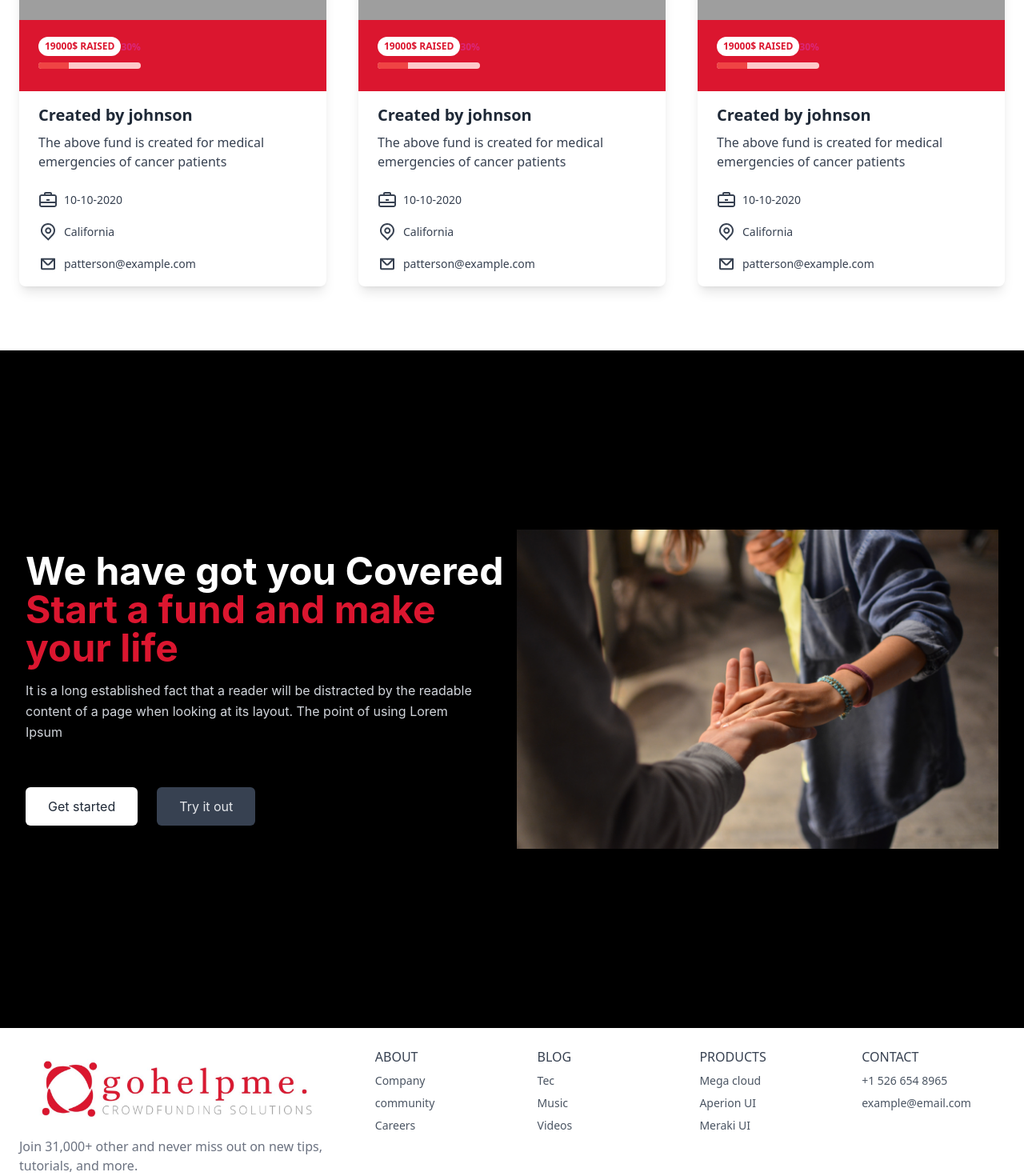
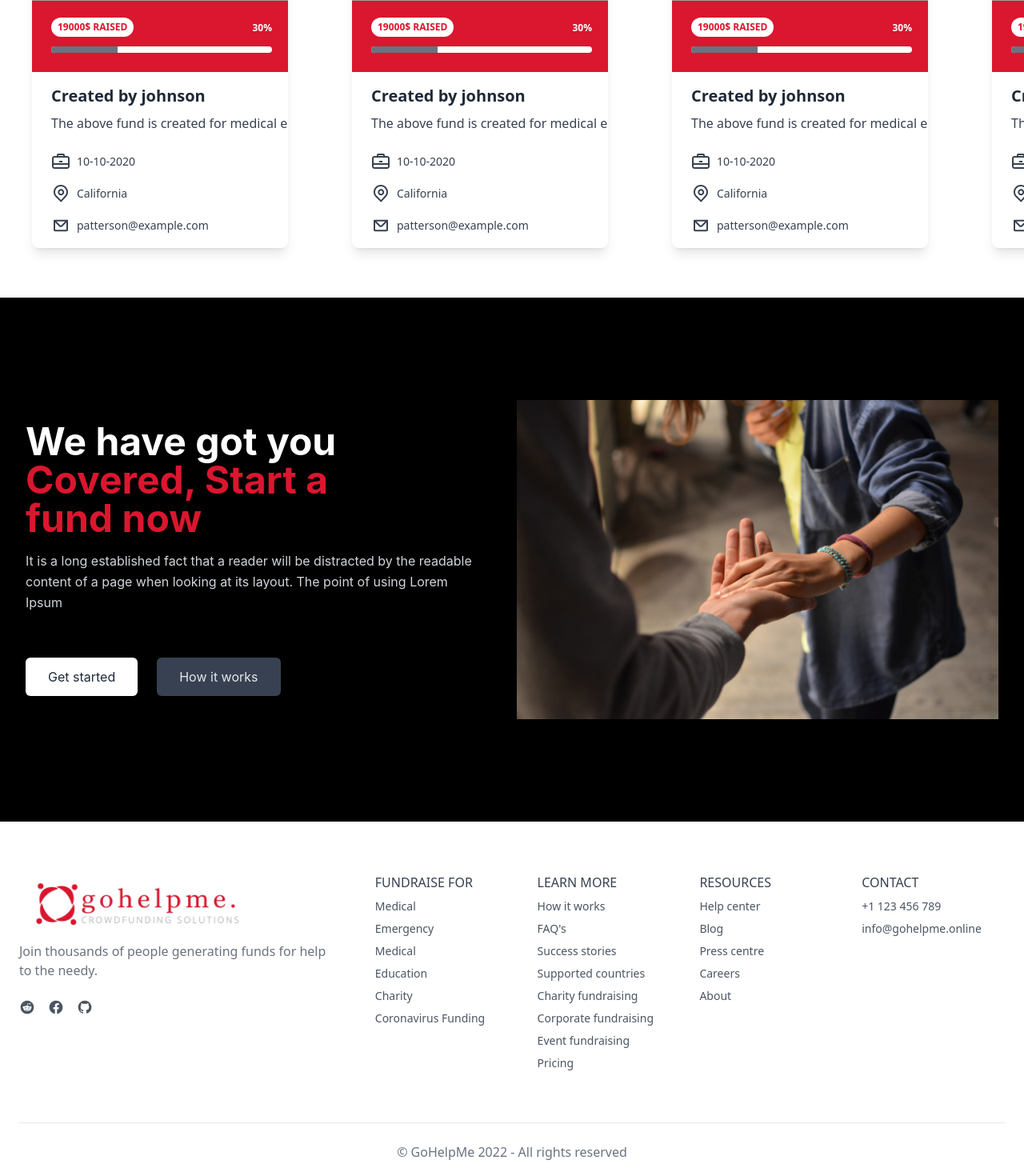
Before and after one commit to ssaisrinivasdev/gohelpme-v1, a Next.js app: page / in a window 1280 px wide. Shown: the part 1060-2530 px from the top of the page at 80% size. Built offline with nearby package versions, Linux system fonts and the light colour scheme; grey boxes are pictures that could not be loaded.

Commit message:
added scroll bar and edited footer

```diff
--- a/components/UI/Footer.js
+++ b/components/UI/Footer.js
@@ -4,7 +4,8 @@ import Link from "next/link";
 
 const Footer = () => {
   return (
-    <footer class="bg-white ">
+    <div className="mt-10">
+      <footer class="bg-white mt-10">
         <div class="container p-6 mx-auto">
           <div class="lg:flex">
             <div class="w-full -mx-6 lg:w-2/5">
@@ -17,15 +18,16 @@ const Footer = () => {
                     <Image
                       src="/images/Logo/Logo.jpg"
                       alt="GoHelpMe"
-                    width={400}
-                    height={400}
+                      width={300}
+                      height={300}
+                      className="h-30 w-100"
                     />
                   </Link>
                 </div>
 
                 <p class="max-w-sm mt-2 text-gray-500 ">
-                Join 31,000+ other and never miss out on new tips, tutorials,
-                and more.
+                  Join thousands of people generating funds for help to the
+                  needy.
                 </p>
 
                 <div class="flex mt-6 -mx-2">
@@ -77,21 +79,119 @@ const Footer = () => {
               </div>
             </div>
 
-          <div class="mt-6 lg:mt-0 lg:flex-1">
+            <div class="mt-6 lg:mt-0 lg:flex-1 mb-10">
               <div class="grid grid-cols-1 gap-6 sm:grid-cols-2 md:grid-cols-3 lg:grid-cols-4">
                 <div>
-                <h3 class="text-gray-700 uppercase ">About</h3>
+                  <h3 class="text-gray-700 uppercase ">Fundraise for</h3>
                   <a
                     href="#"
                     class="block mt-2 text-sm text-gray-600 hover:underline"
                   >
-                  Company
+                    Medical
                   </a>
                   <a
                     href="#"
                     class="block mt-2 text-sm text-gray-600 hover:underline"
                   >
-                  community
+                    Emergency
+                  </a>
+                  <a
+                    href="#"
+                    class="block mt-2 text-sm text-gray-600 hover:underline"
+                  >
+                    Medical
+                  </a>
+                  <a
+                    href="#"
+                    class="block mt-2 text-sm text-gray-600 hover:underline"
+                  >
+                    Education
+                  </a>
+                  <a
+                    href="#"
+                    class="block mt-2 text-sm text-gray-600 hover:underline"
+                  >
+                    Charity
+                  </a>
+                  <a
+                    href="#"
+                    class="block mt-2 text-sm text-gray-600 hover:underline"
+                  >
+                    Coronavirus Funding
+                  </a>
+                </div>
+
+                <div>
+                  <h3 class="text-gray-700 uppercase ">Learn more</h3>
+                  <a
+                    href="#"
+                    class="block mt-2 text-sm text-gray-600  hover:underline"
+                  >
+                    How it works
+                  </a>
+                  <a
+                    href="#"
+                    class="block mt-2 text-sm text-gray-600 hover:underline"
+                  >
+                    FAQ's
+                  </a>
+                  <a
+                    href="#"
+                    class="block mt-2 text-sm text-gray-600 hover:underline"
+                  >
+                    Success stories
+                  </a>
+                  <a
+                    href="#"
+                    class="block mt-2 text-sm text-gray-600  hover:underline"
+                  >
+                    Supported countries
+                  </a>
+                  <a
+                    href="#"
+                    class="block mt-2 text-sm text-gray-600 hover:underline"
+                  >
+                    Charity fundraising
+                  </a>
+                  <a
+                    href="#"
+                    class="block mt-2 text-sm text-gray-600 hover:underline"
+                  >
+                    Corporate fundraising
+                  </a>
+                  <a
+                    href="#"
+                    class="block mt-2 text-sm text-gray-600 hover:underline"
+                  >
+                    Event fundraising
+                  </a>
+                  <a
+                    href="#"
+                    class="block mt-2 text-sm text-gray-600 hover:underline"
+                  >
+                    Pricing
+                  </a>
+                </div>
+
+                <div>
+                  <h3 class="text-gray-700 uppercase ">Resources</h3>
+                  <a
+                    href="#"
+                    class="block mt-2 text-sm text-gray-600 hover:underline"
+                  >
+                    Help center
+                  </a>
+                  <a
+                    href="#"
+                    class="block mt-2 text-sm text-gray-600 hover:underline"
+                  >
+                    Blog
+                  </a>
+                  <a
+                    href="#"
+                    class="block mt-2 text-sm text-gray-600 hover:underline"
+                  >
+                    Press centre
                   </a>
                   <a
                     href="#"
@@ -99,59 +199,21 @@ const Footer = () => {
                   >
                     Careers
                   </a>
-              </div>
-
-              <div>
-                <h3 class="text-gray-700 uppercase ">Blog</h3>
-                <a
-                  href="#"
-                  class="block mt-2 text-sm text-gray-600  hover:underline"
-                >
-                  Tec
-                </a>
                   <a
                     href="#"
                     class="block mt-2 text-sm text-gray-600 hover:underline"
                   >
-                  Music
-                </a>
-                <a
-                  href="#"
-                  class="block mt-2 text-sm text-gray-600 hover:underline"
-                >
-                  Videos
-                </a>
-              </div>
-
-              <div>
-                <h3 class="text-gray-700 uppercase ">Products</h3>
-                <a
-                  href="#"
-                  class="block mt-2 text-sm text-gray-600 hover:underline"
-                >
-                  Mega cloud
-                </a>
-                <a
-                  href="#"
-                  class="block mt-2 text-sm text-gray-600 hover:underline"
-                >
-                  Aperion UI
-                </a>
-                <a
-                  href="#"
-                  class="block mt-2 text-sm text-gray-600 hover:underline"
-                >
-                  Meraki UI
+                    About
                   </a>
                 </div>
 
                 <div>
                   <h3 class="text-gray-700 uppercase ">Contact</h3>
                   <span class="block mt-2 text-sm text-gray-600 hover:underline">
-                  +1 526 654 8965
+                    +1 123 456 789
                   </span>
                   <span class="block mt-2 text-sm text-gray-600 hover:underline">
-                  example@email.com
+                    info@gohelpme.online
                   </span>
                 </div>
               </div>
@@ -162,11 +224,12 @@ const Footer = () => {
 
           <div>
             <p class="text-center text-gray-500 ">
-            © Brand 2020 - All rights reserved
+              © GoHelpMe 2022 - All rights reserved
             </p>
           </div>
         </div>
       </footer>
+    </div>
   );
 };
 
--- a/components/UI/Cards.js
+++ b/components/UI/FundCards.js
@@ -4,7 +4,7 @@ import ProgressBar from "./ProgressBar";
 
 export default function Cards() {
   return (
-    <div className="w-full max-w-sm overflow-hidden bg-white rounded-lg shadow-lg dark:bg-gray-800">
+    <div className="inline-block w-80 max-w-sm overflow-hidden bg-white rounded-lg shadow-lg my-14 ml-10 mr-10">
       <Image
         className="object-cover object-center w-full h-56"
         src="/images/patient.jpg"
@@ -20,15 +20,15 @@ export default function Cards() {
       </div>
 
       <div className="px-6 py-4">
-        <h1 className="text-xl font-semibold text-gray-800 dark:text-white">
+        <h1 className="text-xl font-semibold text-gray-800 ">
           Created by johnson
         </h1>
 
-        <p className="py-2 text-gray-700 dark:text-gray-400">
+        <p className="py-2 text-gray-700 ">
           The above fund is created for medical emergencies of cancer patients
         </p>
 
-        <div className="flex items-center mt-4 text-gray-700 dark:text-gray-200">
+        <div className="flex items-center mt-4 text-gray-700 ">
           <svg
             aria-label="suitcase icon"
             className="w-6 h-6 fill-current"
@@ -47,7 +47,7 @@ export default function Cards() {
           <h1 className="px-2 text-sm">10-10-2020</h1>
         </div>
 
-        <div className="flex items-center mt-4 text-gray-700 dark:text-gray-200">
+        <div className="flex items-center mt-4 text-gray-700 ">
           <svg
             aria-label="location pin icon"
             className="w-6 h-6 fill-current"
@@ -70,7 +70,7 @@ export default function Cards() {
           <h1 className="px-2 text-sm">California</h1>
         </div>
 
-        <div className="flex items-center mt-4 text-gray-700 dark:text-gray-200">
+        <div className="flex items-center mt-4 text-gray-700 ">
           <svg
             aria-label="email icon"
             className="w-6 h-6 fill-current"
--- a/components/UI/Hero.js
+++ b/components/UI/Hero.js
@@ -9,7 +9,8 @@ function Hero() {
         <section className="mt-8 mx-auto max-w-screen-xl pb-4 px-4 sm:px-8 ">
           <div className="text-center space-y-4">
             <h1 className="text-gray-800 font-bold text-4xl md:text-5xl">
-              Help is Just Around the
+              Help is Just Around <br />
+              the
               <span className="text-color1"> Corner</span>
             </h1>
             <p className="text-gray-500 max-w-xl mx-auto leading-relaxed">
--- a/components/UI/Hero2.js
+++ b/components/UI/Hero2.js
@@ -1,15 +1,15 @@
 import Image from "next/image";
+import Link from "next/link";
 
 const Hero2 = () => {
   return (
     <div className="bg-black">
-      <section className=" mx-auto max-w-screen-xl px-4 items-center lg:flex md:px-8 py-56">
+      <section className=" mx-auto max-w-screen-xl px-8 items-center lg:flex md:px-8 max-md:py-10 md:py-32 ">
         <div className="space-y-4 flex-1 sm:text-center lg:text-left">
           <h1 className="text-white font-bold text-4xl xl:text-5xl">
-            We have got you Covered
+            We have got you<br></br>
             <span className="text-color1">
-              {" "}
-              Start a fund and make your life
+              Covered, Start a <br></br>fund now
             </span>
           </h1>
           <p className="text-gray-300 max-w-xl leading-relaxed sm:mx-auto lg:ml-0">
@@ -24,12 +24,12 @@ const Hero2 = () => {
             >
               Get started
             </a>
-            <a
-              href="javascript:void(0)"
+            <Link
+              href="/blog"
               className="px-7 py-3 w-full bg-gray-700 text-gray-200 text-center rounded-md block sm:w-auto"
             >
-              Try it out
-            </a>
+              How it works
+            </Link>
           </div>
         </div>
         <div className="flex-1 text-center mt-7 lg:mt-0 lg:ml-3 ">
--- a/components/UI/ProgressBar.js
+++ b/components/UI/ProgressBar.js
@@ -11,15 +11,15 @@ function ProgressBar() {
             </span>
           </div>
           <div className="text-right">
-            <span className="text-xs font-semibold inline-block text-pink-600">
+            <span className="text-xs font-semibold inline-block text-white">
               30%
             </span>
           </div>
         </div>
-        <div className="overflow-hidden grow-0 h-2 mb-4 text-xs flex rounded bg-red-200">
+        <div className="overflow-hidden my-3 grow-1 h-2 text-xs flex rounded bg-white w-[276px]">
           <div
             style={{ width: "30%" }}
-            className="shadow-none flex flex-col text-center whitespace-nowrap text-white justify-center bg-red-500"
+            className="shadow-none flex flex-col text-center whitespace-nowrap text-white justify-center bg-gray-500"
           ></div>
         </div>
       </div>
--- a/package.json
+++ b/package.json
@@ -15,7 +15,8 @@
     "next": "13.0.0",
     "react": "18.2.0",
     "react-dom": "18.2.0",
-    "react-icons": "^4.6.0"
+    "react-icons": "^4.6.0",
+    "tailwind-scrollbar-hide": "^1.1.7"
   },
   "devDependencies": {
     "autoprefixer": "^10.4.13",
--- a/pages/index.js
+++ b/pages/index.js
@@ -1,7 +1,6 @@
 import Head from "next/head";
-
 import Header from "../components/UI/Header";
-import Cards from "../components/UI/Cards";
+import Cards from "../components/UI/FundCards";
 import Footer from "../components/UI/Footer";
 import Hero from "../components/UI/Hero";
 import Hero2 from "../components/UI/Hero2";
@@ -17,10 +16,21 @@ export default function Home() {
 
       <Header />
       <Hero />
-      <div className="flex max-lg:flex-col lg:flex-row  gap-10 justify-center py-20 items-center ">
-        <Cards />
-        <Cards />
-        <Cards />
+      <div className="relative grid grid-flow-col grid-cols-1 items-center">
+        <div className="w-full overflow-x-scroll scroll whitespace-nowrap scroll-smooth scrollbar-hide">
+          <Cards />
+
+          <Cards />
+
+          <Cards />
+          <Cards />
+
+          <Cards />
+          <Cards />
+          <Cards />
+
+          <Cards />
+        </div>
       </div>
       <Hero2 />
       <Footer />
--- a/tailwind.config.js
+++ b/tailwind.config.js
@@ -14,5 +14,8 @@ module.exports = {
       },
     },
   },
-  plugins: [require("@tailwindcss/line-clamp")],
+  plugins: [
+    require("@tailwindcss/line-clamp"),
+    require("tailwind-scrollbar-hide"),
+  ],
 };
```
Also changed, not shown: 1 other file (tests, documents, lock files or other folders). Lines whose indentation alone changed are shown as unchanged.
